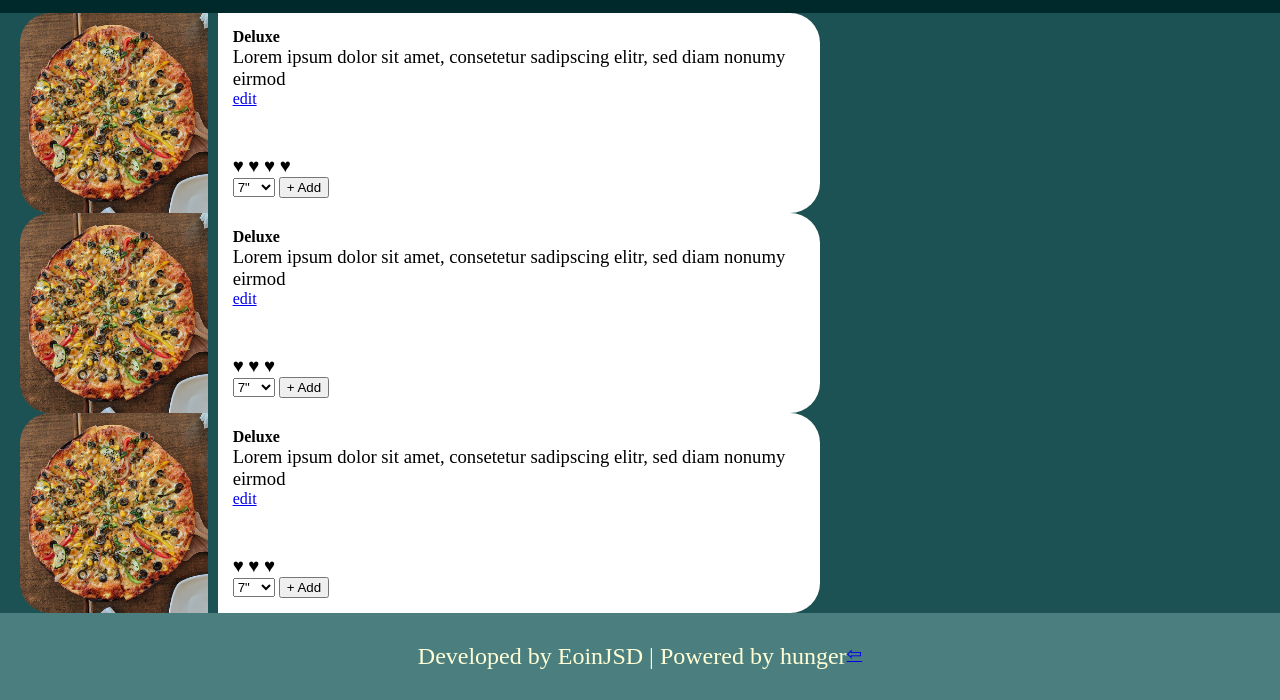
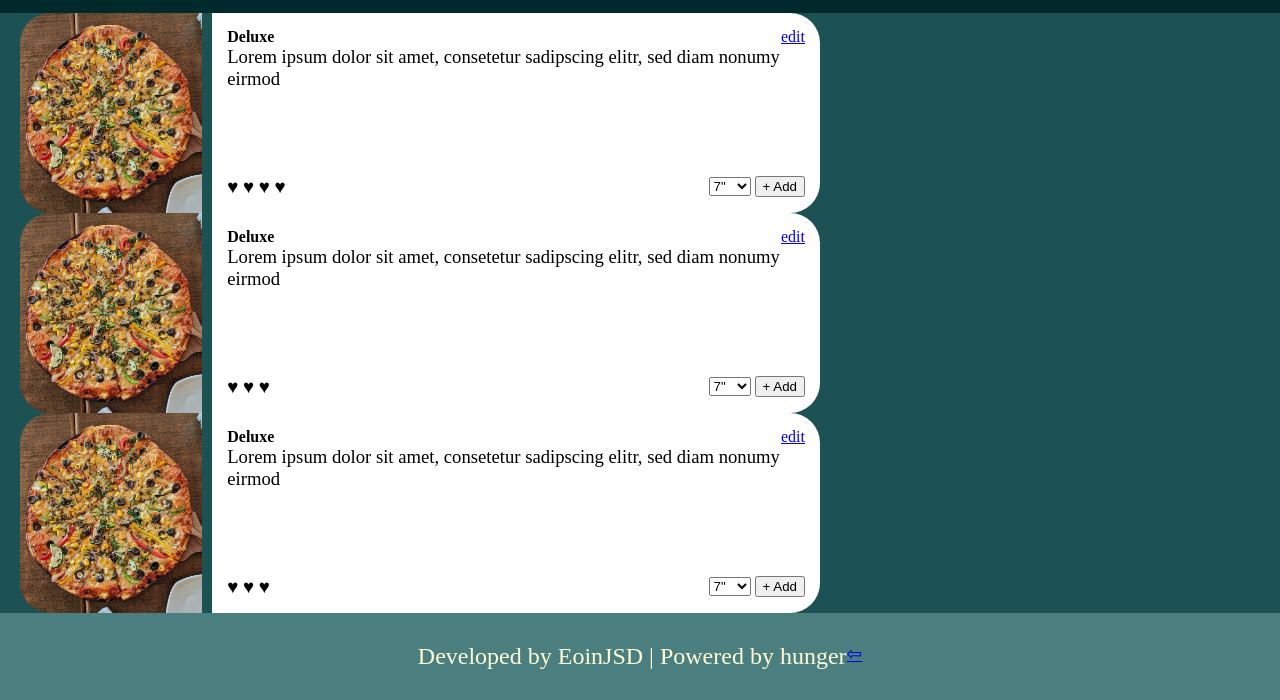
Before and after one commit to EoinJSD/well-stacked-pizza, a plain HTML site: page pages/food-menu.html in a window 1280 px wide. Shown: the part 267-967 px from the top of the page. Drawn offline with Linux system fonts and the light colour scheme.

Commit message:
Added new features for Food Menu
Added interactions section to the items

```diff
--- a/pages/food-menu.html
+++ b/pages/food-menu.html
@@ -38,14 +38,14 @@
 						<img src="../resources/pizzas/Deluxe.jpg" alt="Deluxe">
 					</div>
 					<div class="info_container">
-							<div>
+							<div class="header">
 								<div class="option_desc">
 									<h4>Deluxe</h4>
 									<p>Lorem ipsum dolor sit amet, consetetur sadipscing elitr, sed diam nonumy eirmod</p>
 								</div>
 								<a href="#">edit</a>
 							</div>
-							<div class="interactions">
+							<div class="footer">
 								<p>&#x2665; &#x2665; &#x2665; &#x2665;</p>
 								<form action="#size">
 									<select id="size" name="size">
@@ -66,14 +66,14 @@
 						<img src="../resources/pizzas/Deluxe.jpg" alt="Deluxe">
 					</div>
 					<div class="info_container">
-							<div>
+							<div class="header">
 								<div class="option_desc">
 									<h4>Deluxe</h4>
 									<p>Lorem ipsum dolor sit amet, consetetur sadipscing elitr, sed diam nonumy eirmod</p>
 								</div>
 								<a href="#">edit</a>
 							</div>
-							<div class="interactions">
+							<div class="footer">
 								<p>&#x2665; &#x2665; &#x2665;</p>
 								<form action="#size">
 									<select id="size" name="size">
@@ -94,14 +94,14 @@
 						<img src="../resources/pizzas/Deluxe.jpg" alt="Deluxe">
 					</div>
 					<div class="info_container">
-							<div>
+							<div class="header">
 								<div class="option_desc">
 									<h4>Deluxe</h4>
 									<p>Lorem ipsum dolor sit amet, consetetur sadipscing elitr, sed diam nonumy eirmod</p>
 								</div>
 								<a href="#">edit</a>
 							</div>
-							<div class="interactions">
+							<div class="footer">
 								<p>&#x2665; &#x2665; &#x2665;</p>
 								<form action="#size">
 									<select id="size" name="size">
```
Also changed, not shown: pages/mainpage.html (+2 -0 lines).
